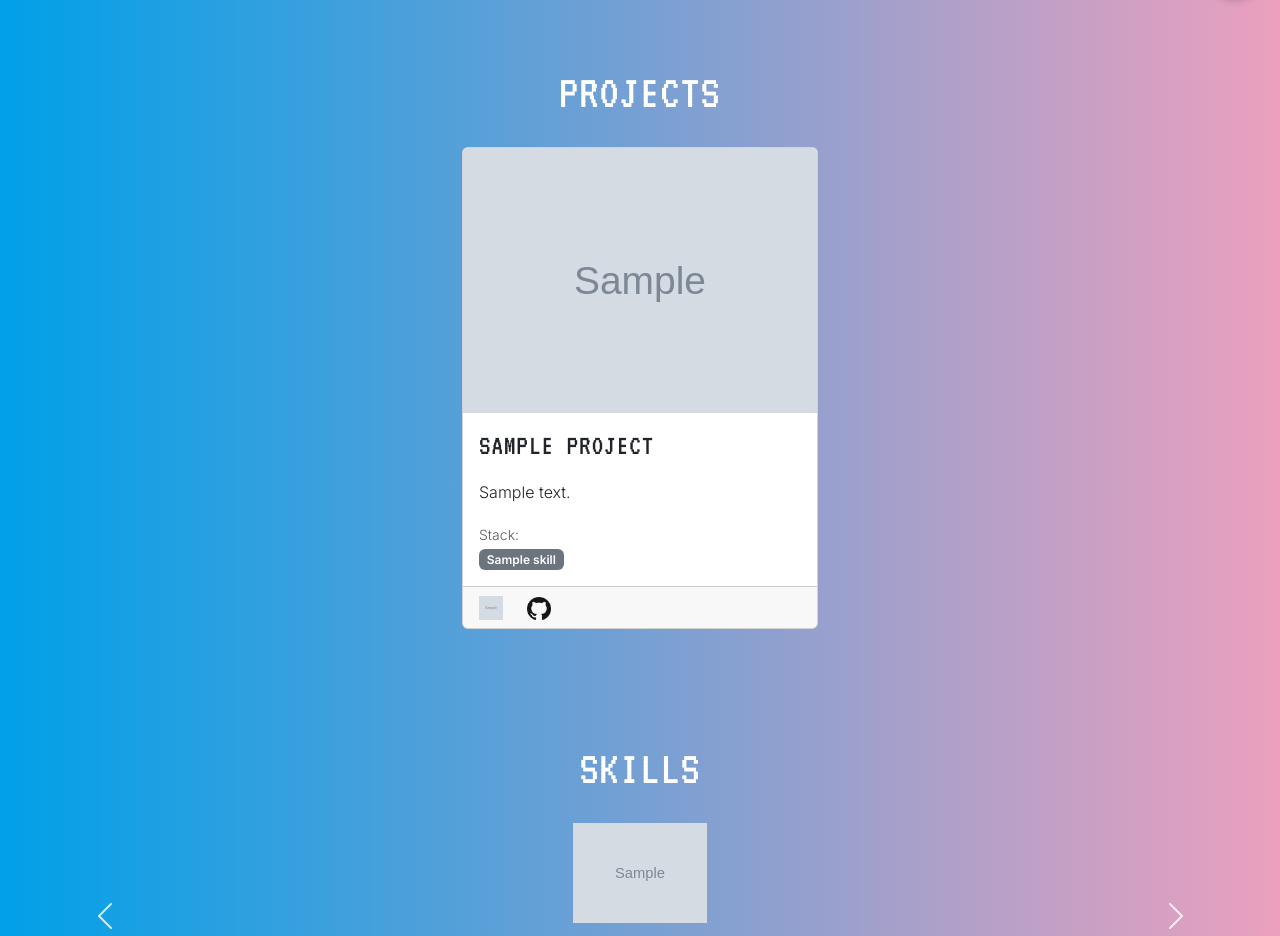
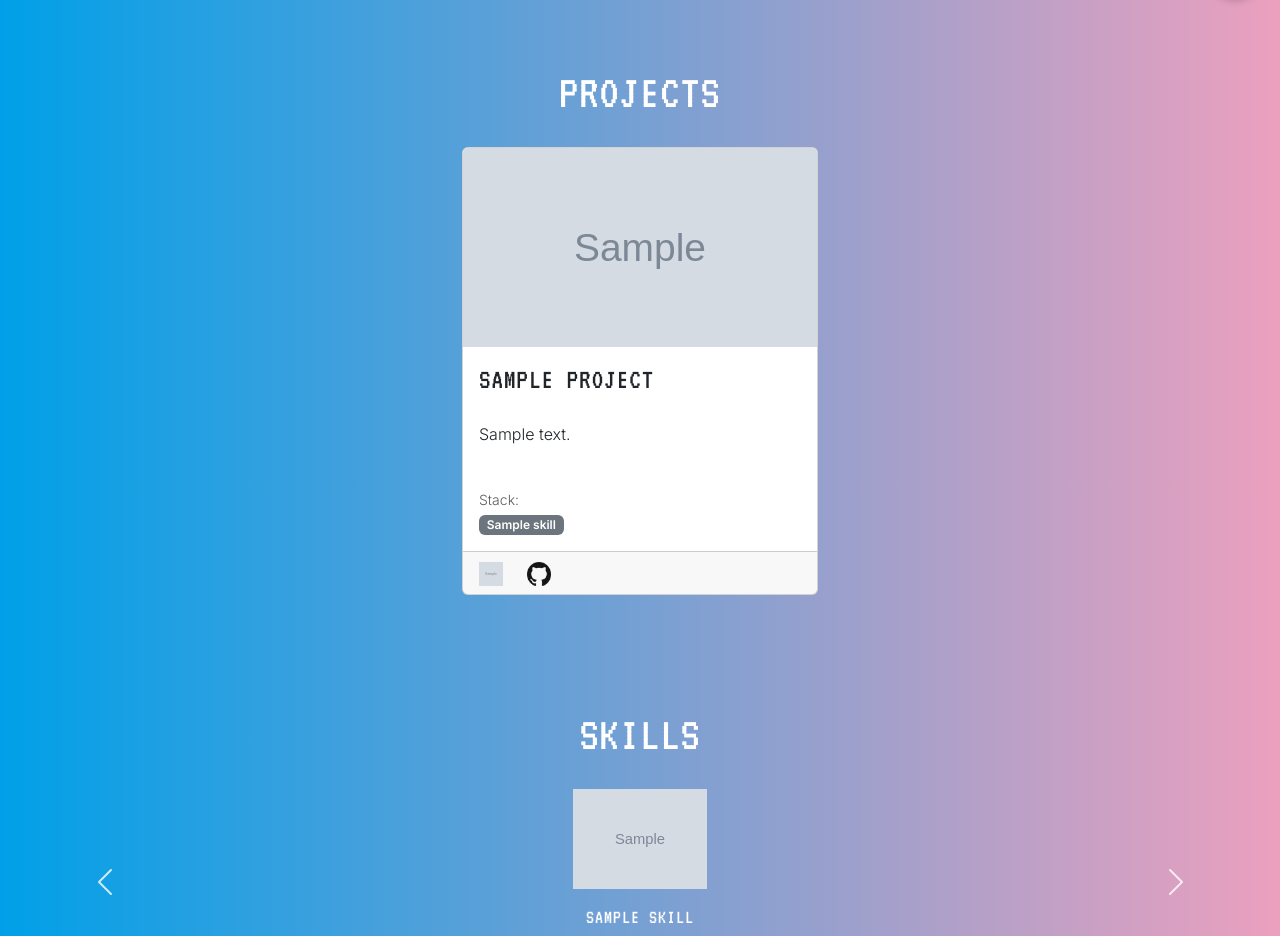
Before and after one commit to schiesscl/portfolio_django, a Django app: page / in a window 1280 px wide. Shown: the part 785-1721 px from the top of the page. Run offline with Django 5.2, Linux system fonts and the light colour scheme; tables that the repository leaves empty hold one stand-in row (values such as "Sample post"); grey boxes marked "Sample" are stand-in pictures; some libraries are stand-ins or nearby versions.

Commit message:
fix(carousel): linear sliding window without wrap-around and enforce equal card heights

```diff
--- a/projects/views.py
+++ b/projects/views.py
@@ -8,10 +8,9 @@ def home(request):
 
     n_projects = len(projects)
     if n_projects > 3:
-        # Ventana deslizante continua: muestra 3 proyectos siempre (ej. 1,2,3 luego 2,3,4 etc.)
+        # Ventana deslizante lineal sin wrap-around (ej. 1,2,3 luego 2,3,4)
         project_slides_desktop = [
-            [projects[(i + j) % n_projects] for j in range(3)]
-            for i in range(n_projects)
+            projects[i:i + 3] for i in range(n_projects - 2)
         ]
     else:
         project_slides_desktop = [projects]
--- a/static/css/style.css
+++ b/static/css/style.css
@@ -130,6 +130,19 @@ p {
 /* ========================================
    5. COMPONENTES - CARDS Y PROYECTOS
    ======================================== */
+#projects .card {
+  display: flex;
+  flex-direction: column;
+  height: 100%;
+}
+
+#projects .card-body {
+  flex: 1 1 auto;
+  display: flex;
+  flex-direction: column;
+  justify-content: space-between;
+}
+
 .card-title {
   font-family: var(--font-tech);
   font-size: 1.8rem;
@@ -142,9 +155,15 @@ p {
   /* Replica el radio de borde superior (border-radius) típico de las cards de Bootstrap */
   border-top-left-radius: calc(0.375rem - 1px);
   border-top-right-radius: calc(0.375rem - 1px);
+  aspect-ratio: 16 / 9;
+  width: 100%;
+  background-color: rgba(0, 0, 0, 0.05);
 }
 
 .card-img-top {
+  width: 100%;
+  height: 100%;
+  object-fit: cover;
   transition: transform 0.4s ease, filter 0.4s ease; /* Transición suave para el efecto */
 }
 
```
